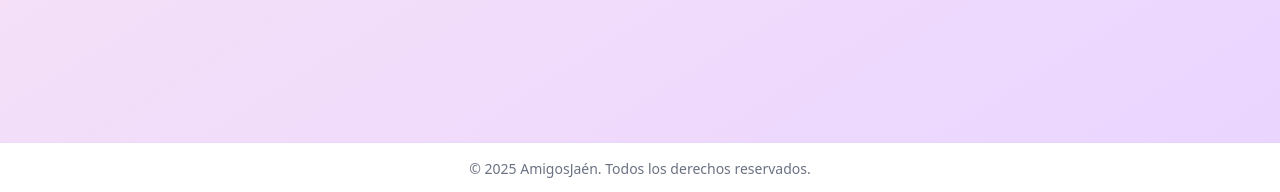
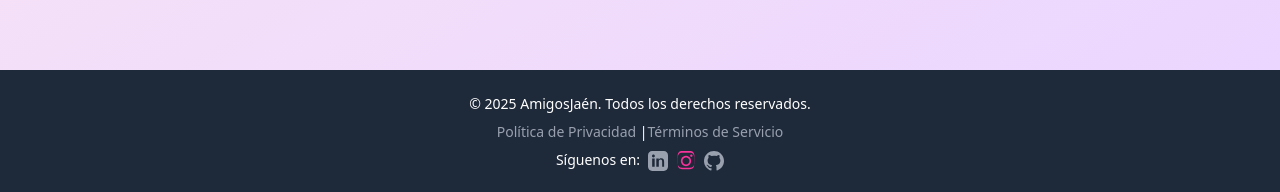
Before and after one commit to juanmazh/amigosjaen, a React (Vite) app in the folder frontend/: page / in a window 1280 px wide. Shown: the part 605-797 px from the top of the page. Built offline with nearby package versions, Linux system fonts and the light colour scheme; no server answers.

Commit message:
test en render numero 12

```diff
--- a/frontend/src/pages/components/Footer.jsx
+++ b/frontend/src/pages/components/Footer.jsx
@@ -2,8 +2,31 @@ import React from 'react';
 
 function Footer() {
   return (
-    <footer className="bg-white shadow p-4 text-center text-sm text-gray-500">
-      © 2025 AmigosJaén. Todos los derechos reservados.
+    <footer className="bg-gray-800 text-white py-6">
+      <div className="container mx-auto text-center">
+        <p className="text-sm">© 2025 AmigosJaén. Todos los derechos reservados.</p>
+        <p className="text-sm mt-2">
+          <a href="/privacy" className="text-gray-400 hover:text-white transition">Política de Privacidad</a>  |
+          <a href="/terms" className="text-gray-400 hover:text-white transition">Términos de Servicio</a>
+        </p>
+        <p className="text-sm mt-2">Síguenos en:
+          <a href="https://www.linkedin.com/in/juan-manuel-zafra-hern%C3%A1ndez-5b2bb7339/" className="ml-2 text-gray-400 hover:text-white transition" target="_blank" rel="noopener noreferrer">
+            <svg xmlns="http://www.w3.org/2000/svg" className="h-5 w-5 inline" viewBox="0 0 24 24" fill="currentColor">
+              <path d="M19 0h-14c-2.761 0-5 2.239-5 5v14c0 2.761 2.239 5 5 5h14c2.761 0 5-2.239 5-5v-14c0-2.761-2.239-5-5-5zm-11 19h-3v-10h3v10zm-1.5-11.268c-.966 0-1.75-.784-1.75-1.75s.784-1.75 1.75-1.75 1.75.784 1.75 1.75-.784 1.75-1.75 1.75zm13.5 11.268h-3v-5.604c0-1.337-.026-3.063-1.867-3.063-1.868 0-2.155 1.46-2.155 2.968v5.699h-3v-10h2.881v1.367h.041c.401-.757 1.379-1.555 2.841-1.555 3.038 0 3.6 2.001 3.6 4.604v5.584z" />
+            </svg>
+          </a>
+          <a href="https://instagram.com/lil_capitolio" className="ml-2 text-pink-500 hover:text-white transition" target="_blank" rel="noopener noreferrer">
+            <svg xmlns="http://www.w3.org/2000/svg" className="h-5 w-5 inline" viewBox="0 0 24 24" fill="currentColor">
+              <path d="M12 2.163c3.204 0 3.584.012 4.85.07 1.366.062 2.633.332 3.608 1.308.975.975 1.246 2.242 1.308 3.608.058 1.266.07 1.646.07 4.85s-.012 3.584-.07 4.85c-.062 1.366-.332 2.633-1.308 3.608-.975.975-2.242 1.246-3.608 1.308-1.266.058-1.646.07-4.85.07s-3.584-.012-4.85-.07c-1.366-.062-2.633-.332-3.608-1.308-.975-.975-1.246-2.242-1.308-3.608-.058-1.266-.07-1.646-.07-4.85s.012-3.584.07-4.85c.062-1.366.332-2.633 1.308-3.608.975-.975 2.242-1.246 3.608-1.308 1.266-.058 1.646-.07 4.85-.07zm0-2.163c-3.259 0-3.667.014-4.947.072-1.281.058-2.563.334-3.637 1.408-1.074 1.074-1.35 2.356-1.408 3.637-.058 1.28-.072 1.688-.072 4.947s.014 3.667.072 4.947c.058 1.281.334 2.563 1.408 3.637 1.074 1.074 2.356 1.35 3.637 1.408 1.28.058 1.688.072 4.947.072s3.667-.014 4.947-.072c1.281-.058 2.563-.334 3.637-1.408 1.074-1.074 1.35-2.356 1.408-3.637.058-1.28.072-1.688.072-4.947s-.014-3.667-.072-4.947c-.058-1.281-.334-2.563-1.408-3.637-1.074-1.074-2.356-1.35-3.637-1.408-1.28-.058-1.688-.072-4.947-.072zm0 5.838c-3.403 0-6.162 2.759-6.162 6.162s2.759 6.162 6.162 6.162 6.162-2.759 6.162-6.162-2.759-6.162-6.162-6.162zm0 10.324c-2.296 0-4.162-1.866-4.162-4.162s1.866-4.162 4.162-4.162 4.162 1.866 4.162 4.162-1.866 4.162-4.162 4.162zm6.406-11.845c-.796 0-1.441.645-1.441 1.441s.645 1.441 1.441 1.441 1.441-.645 1.441-1.441-.645-1.441-1.441-1.441z" />
+            </svg>
+          </a>
+          <a href="https://github.com/juanmazh/amigosjaen" className="ml-2 text-gray-400 hover:text-white transition" target="_blank" rel="noopener noreferrer">
+            <svg xmlns="http://www.w3.org/2000/svg" className="h-5 w-5 inline" viewBox="0 0 24 24" fill="currentColor">
+              <path d="M12 0C5.37 0 0 5.37 0 12c0 5.3 3.438 9.8 8.207 11.387.6.113.793-.26.793-.577v-2.165c-3.338.726-4.042-1.61-4.042-1.61-.546-1.387-1.333-1.756-1.333-1.756-1.09-.744.083-.729.083-.729 1.205.084 1.838 1.237 1.838 1.237 1.07 1.835 2.807 1.305 3.492.997.108-.774.42-1.305.763-1.605-2.665-.3-5.467-1.333-5.467-5.93 0-1.31.468-2.382 1.236-3.222-.123-.303-.536-1.523.117-3.176 0 0 1.008-.322 3.3 1.23a11.52 11.52 0 013.003-.404c1.02.005 2.045.138 3.003.404 2.292-1.552 3.3-1.23 3.3-1.23.653 1.653.24 2.873.117 3.176.768.84 1.236 1.912 1.236 3.222 0 4.61-2.807 5.625-5.478 5.92.432.372.816 1.102.816 2.222v3.293c0 .32.192.694.8.576C20.565 21.796 24 17.297 24 12c0-6.63-5.37-12-12-12z" />
+            </svg>
+          </a>
+        </p>
+      </div>
     </footer>
   );
 }
```
Also changed, not shown: 1 other file (tests, documents, lock files or other folders).
